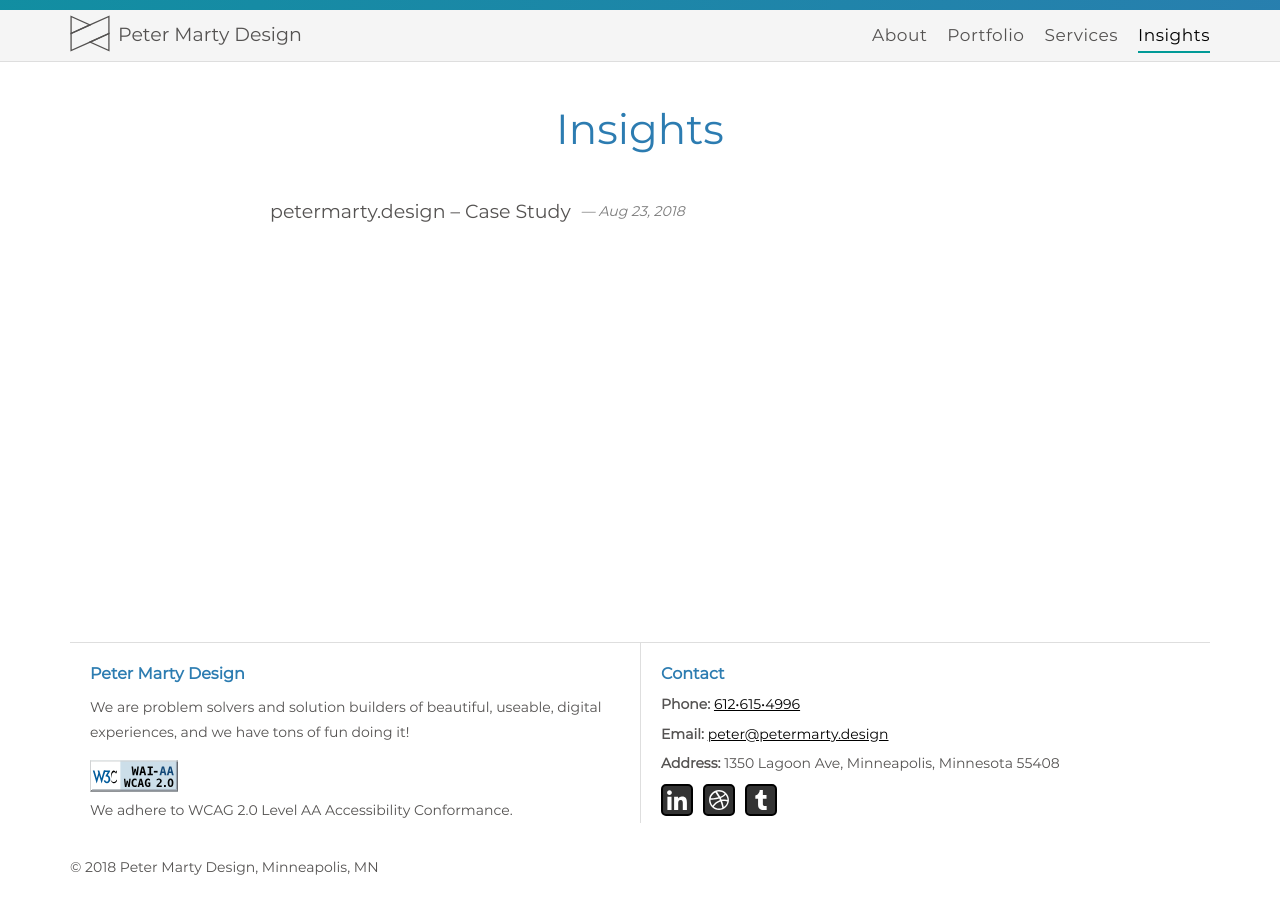
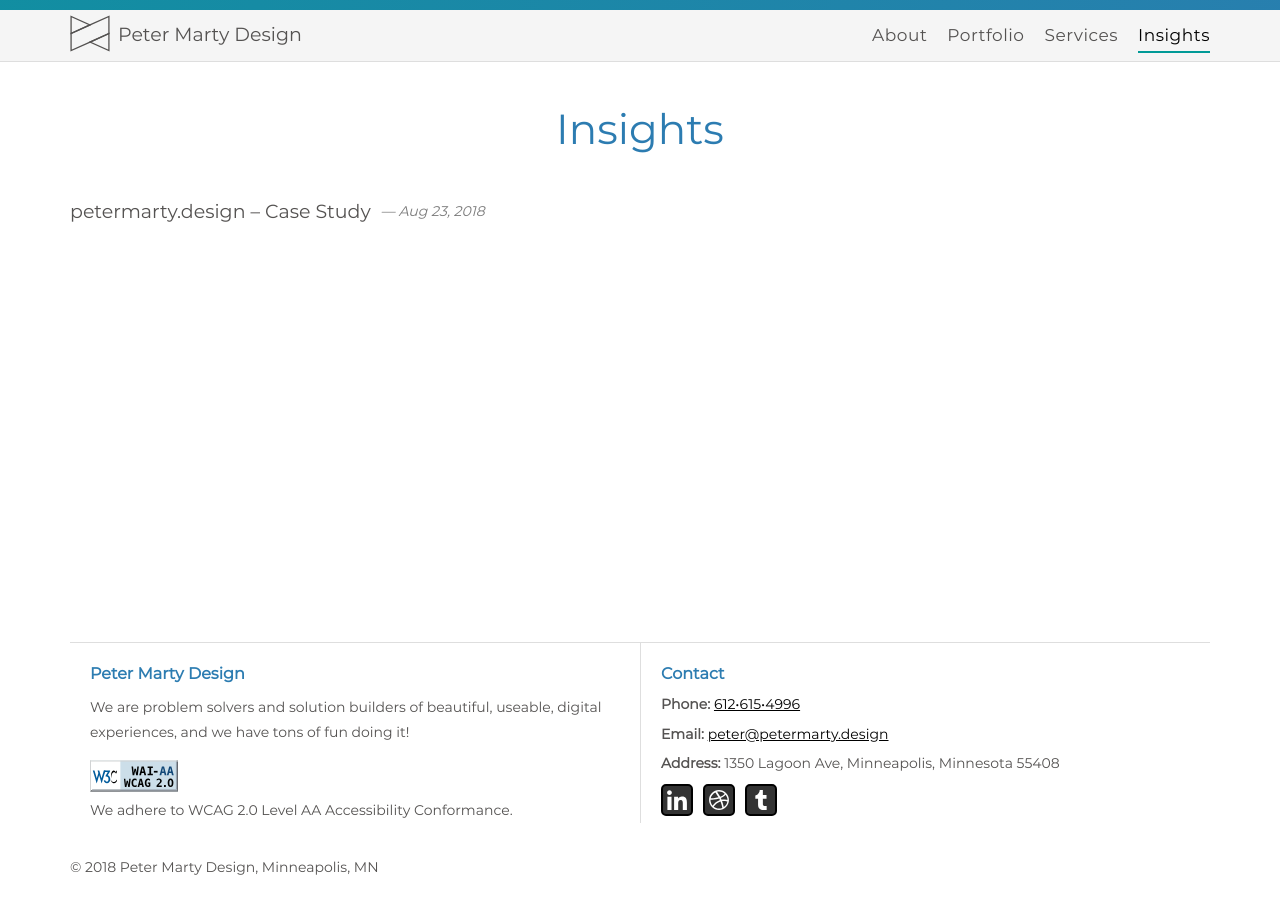
Before and after one commit to petermarty/petermarty.github.io, a Jekyll site: the page built from blog/index.html, in a window 1280 px wide. Built offline with Jekyll 4.4.1, drawn with Linux system fonts in a browser that asks for light colours; some web fonts are replaced.

Commit message:
widens layout of blog archive page

```diff
--- a/blog/index.html
+++ b/blog/index.html
@@ -5,7 +5,7 @@
 navigation_title: "Insights"
 weight : 4
 ---
-<div class="u-containerSlim u-vrInverse_x4">
+<div class="u-container u-vrInverse_x4">
     <h1 class="u-textPageHeadingH1 u-vr_x4">{{page.navigation_title}}</h1>
 
     <ul>
```
